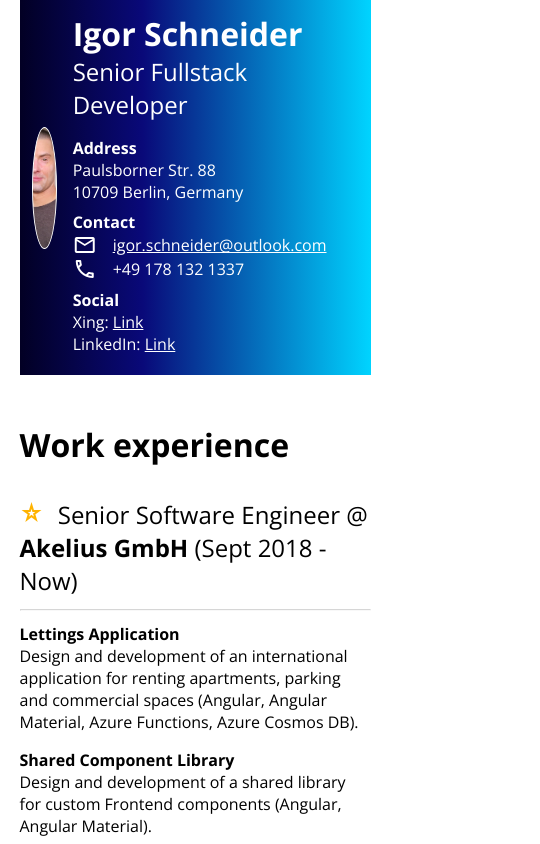
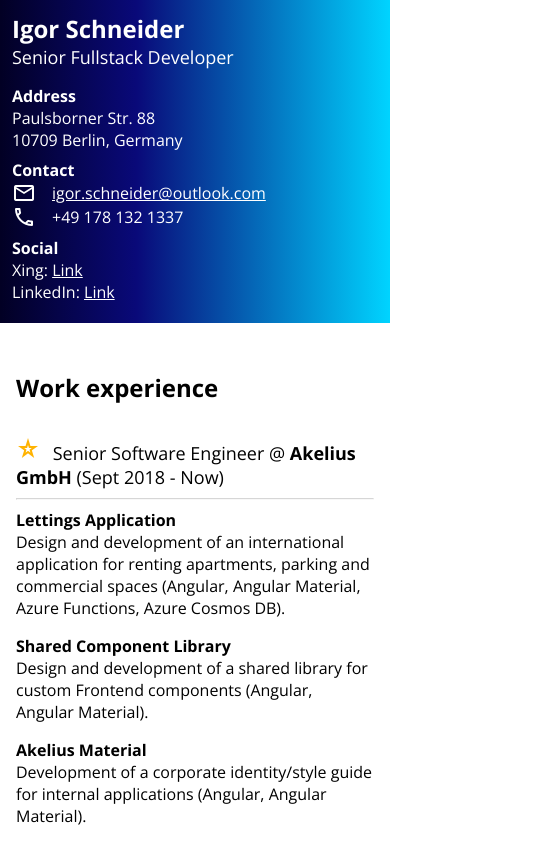
Before and after one commit to igors2412/cv, an Angular app: page / in a window 390 px wide. Shown: the top 844 px of the page, 540 px wide, since content can reach past the window. Built offline with nearby package versions, Linux system fonts and the light colour scheme.

Commit message:
responsive design

```diff
--- a/src/styles.scss
+++ b/src/styles.scss
@@ -1,10 +1,18 @@
 .title {
     font-weight: 700;
     font-size: 32px;
+
+    @media (max-width: 767px) {
+        font-size: 24px;
+    }
 }
 
 .subtitle {
     font-size: 24px;
+
+    @media (max-width: 767px) {
+        font-size: 18px;
+    }
 }
 
 .heading {
@@ -39,7 +47,7 @@
         flex-direction: column;
 
         @media (max-width: 960px) {
-            width: 90%;
+            width: 100%;
         }
 
         nav {
@@ -53,6 +61,10 @@
 
             @media (max-width: 960px) {
                 padding: 12px;
+            }
+
+            @media (max-width: 767px) {
+                flex-direction: row-reverse;
             }
 
             .name {
@@ -94,6 +106,10 @@
                     height: 120px;
                     width: 120px;
                 }
+
+                @media (max-width: 767px) {
+                    display: none;
+                }
             }
 
             .links {
@@ -111,7 +127,12 @@
         .work {
             margin-top: 48px;
 
-            @media print {
+            @media (max-width: 960px) {
+                padding: 0 24px;
+            }
+
+            @media (max-width: 767px) {
+                padding: 0 16px;
             }
 
             i {
@@ -139,8 +160,19 @@
                 justify-content: space-between;
                 width: 520px;
 
+                @media (max-width: 767px) {
+                    width: 100%;
+                    flex-direction: column;
+                    align-items: flex-start;
+                    margin-bottom: 16px;
+                }
+
                 span {
                     margin-right: 16px;
+
+                    @media (max-width: 767px) {
+                        margin-right: 0;
+                    }
                 }
             }
 
```
